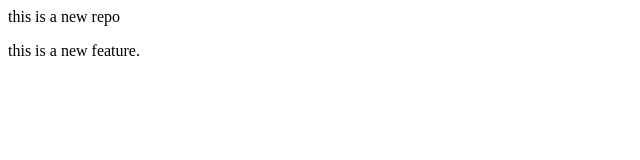
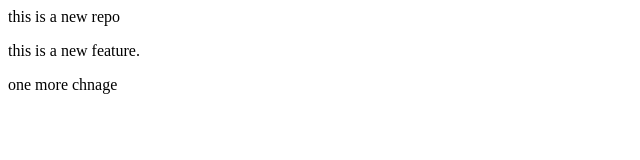
Before and after one commit to niveditajalgar-cmd/LocalRepo, a plain HTML site: page index.html in a window 1280 px wide. Shown: the whole page, without its empty margins (0-640 px from the left). Drawn offline with Linux system fonts and the light colour scheme.

Commit message:
added one more change

```diff
--- a/index.html
+++ b/index.html
@@ -1,2 +1,3 @@
 <p>this is a new repo</p>
 <p>this is a new feature.</p>
+<p> one more chnage</p>
```
